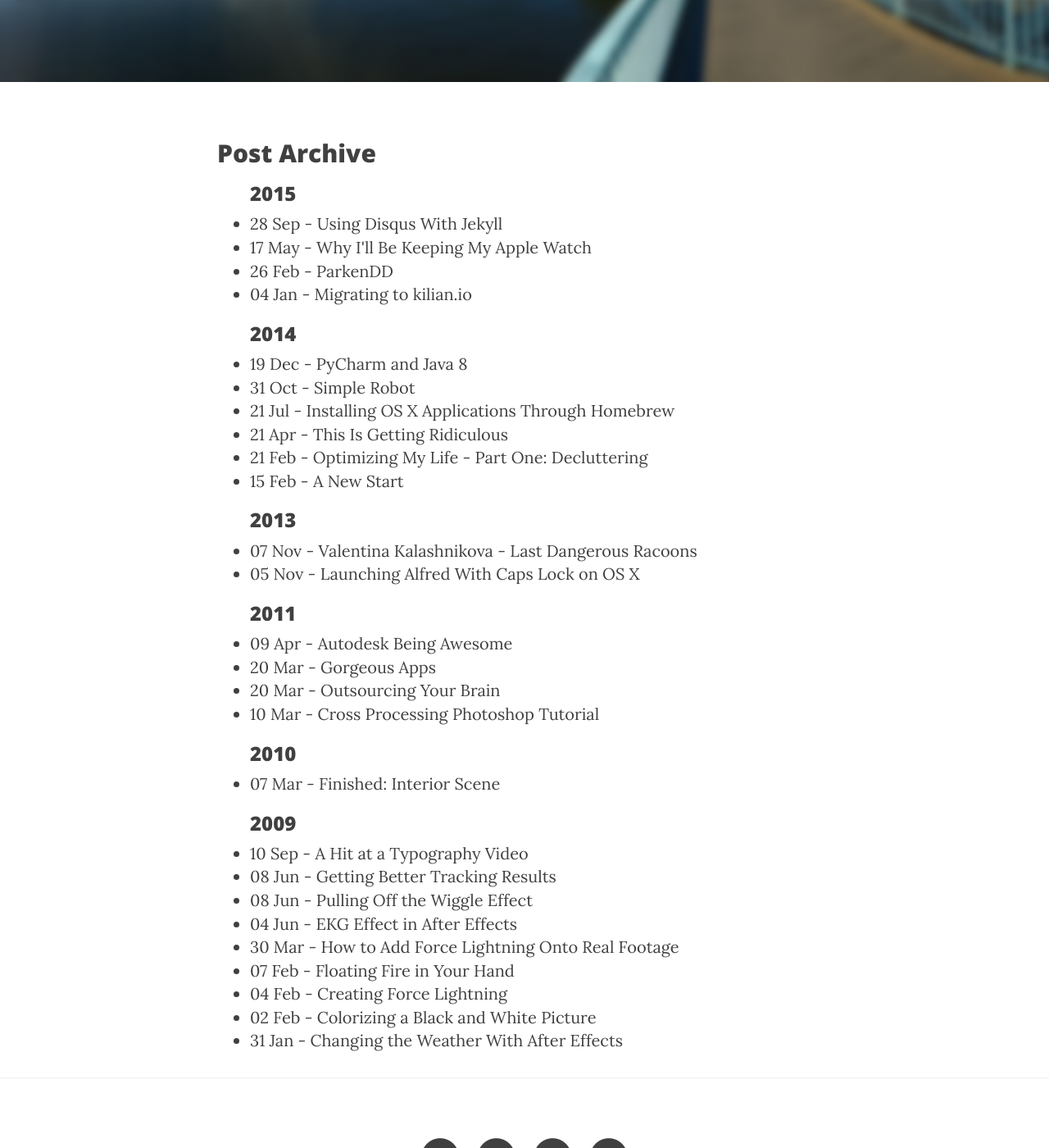
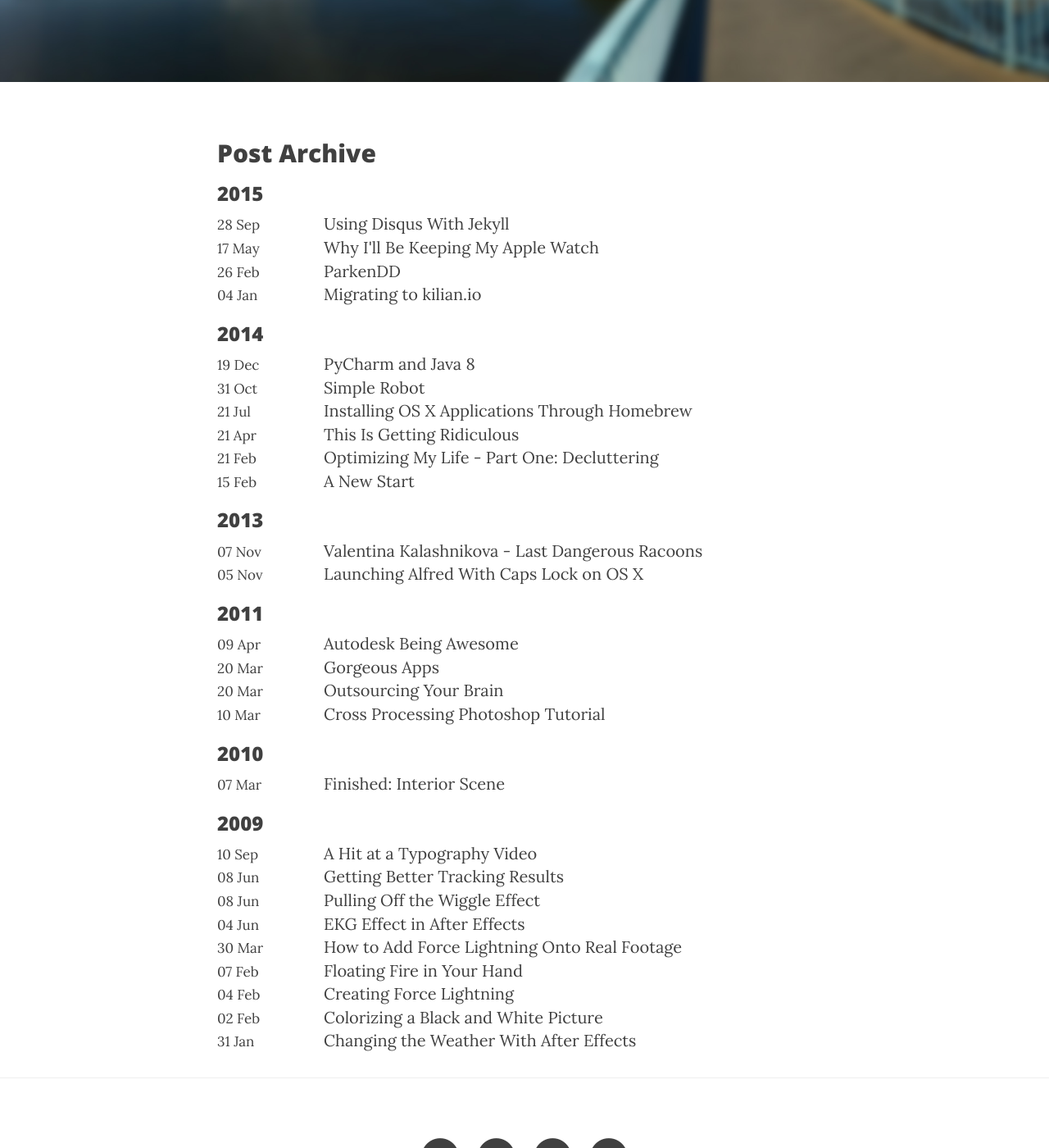
Before and after one commit to kiliankoe/blog_old, a Jekyll site: the page built from archive.html, in a window 1280 px wide and 1400 px high, scrolled down 298 px. Shown: the whole window at 82% size. Built offline with Jekyll 4.4.1, drawn with Linux system fonts in a browser that asks for light colours; nearby versions of some CDN libraries.

Commit message:
new archive updated by @hoodie :P

```diff
--- a/archive.html
+++ b/archive.html
@@ -4,7 +4,7 @@ title: "Archive"
 ---
 
 <h2>Post Archive</h2>
-<ul>
+<ul class="list-unstyled">
     {% for post in site.posts %}
         {% unless post.next %}
             <h3>{{ post.date | date: '%Y' }}</h3>
@@ -15,6 +15,15 @@ title: "Archive"
                 <h3>{{ post.date | date: '%Y' }}</h3>
             {% endif %}
         {% endunless %}
-        <li>{{ post.date | date:"%d %b" }} - <a href="{{ post.url }}">{{ post.title }}</a></li>
+        <li class="row">
+          <span class="col-xs-4 col-md-2">
+          <small>
+            {{ post.date | date:"%d %b" }}
+          </small>
+          </span>
+          <span class="col-xs-8 col-md-10" >
+          <a href="{{ post.url }}">{{ post.title }}</a>
+          </span>
+        </li>
     {% endfor %}
 </ul>
```
